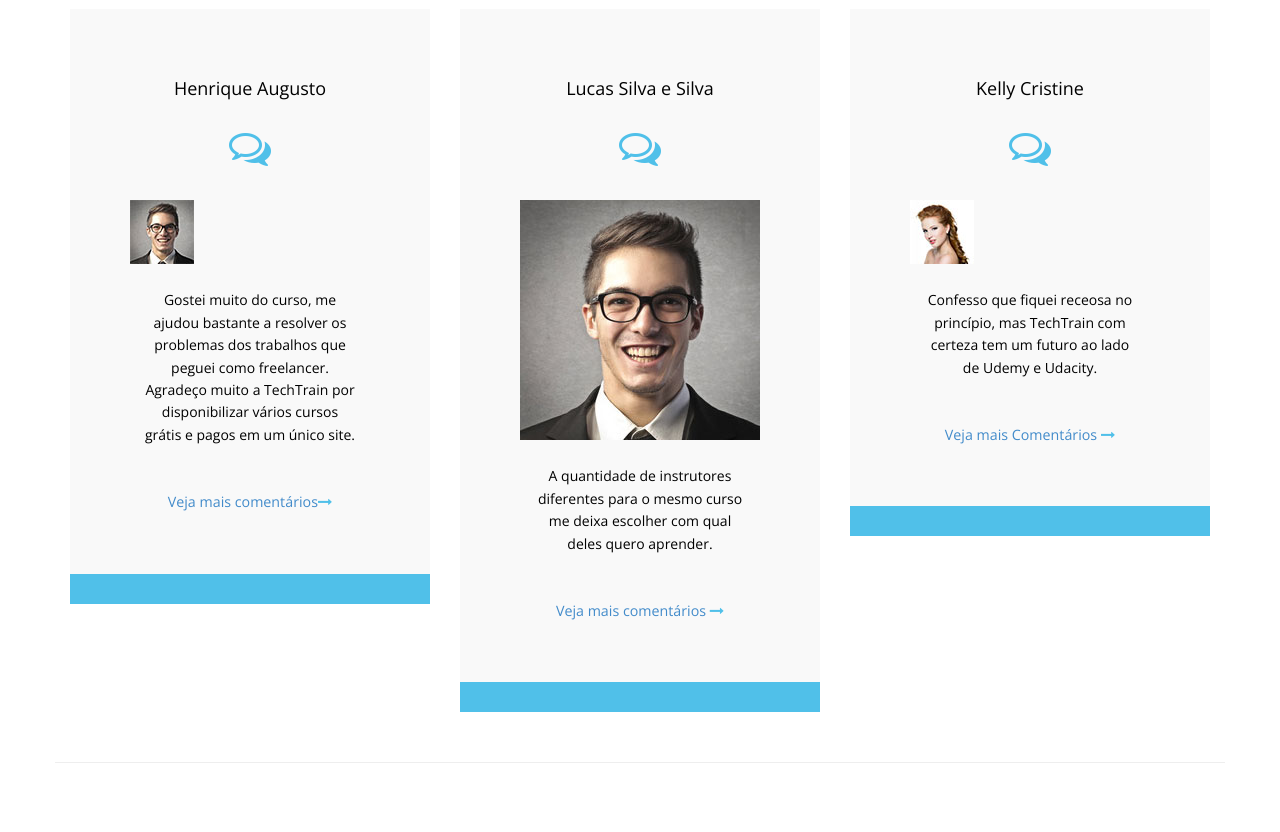
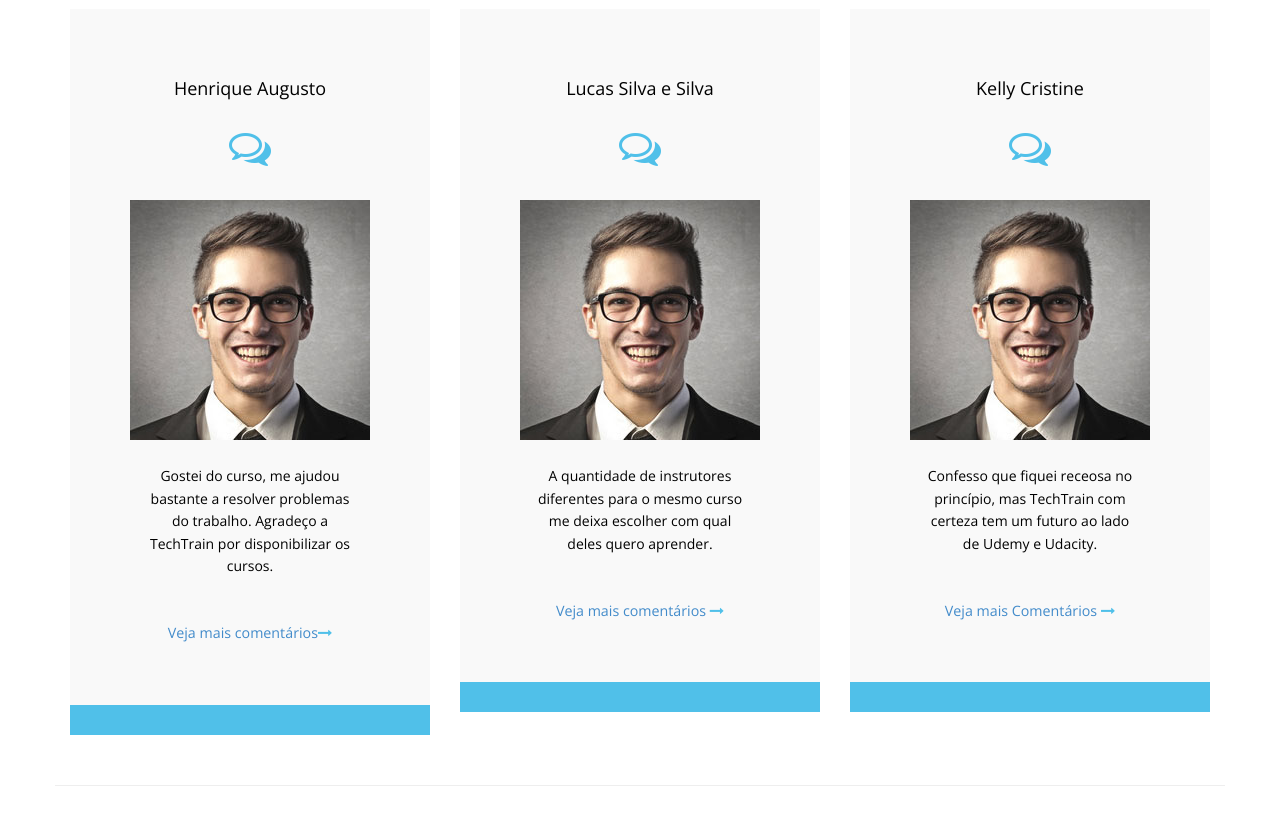
Before and after one commit to GabrielCoelho/TechTrain, a PHP site: page / in a window 1280 px wide. Shown: the part 3050-3882 px from the top of the page. Run offline with PHP 8.4, Linux system fonts and the light colour scheme.

Commit message:
little adjust

```diff
--- a/app/views/index.php
+++ b/app/views/index.php
@@ -283,10 +283,10 @@
 							<div class="icon">
 								<i class="fa fa-comments-o fa-3x"></i>
 							</div>
-							<img src="./public/images/a.jpg" alt="" class="img-responsive">
+							<img src="./public/images/13.jpg" alt="" class="img-responsive">
 							<p>
-                             Gostei muito do curso, me ajudou bastante a resolver os problemas dos trabalhos que peguei como freelancer.
-                             Agradeço muito a TechTrain por disponibilizar vários cursos grátis e pagos em um único site.
+                             Gostei do curso, me ajudou bastante a resolver problemas do trabalho.
+                             Agradeço a TechTrain por disponibilizar os cursos.
 							</p>
 							<div class="ficon">
 								<a href="" alt="">Veja mais comentários</a><i class="fa fa-long-arrow-right"></i>
@@ -318,7 +318,7 @@
 							<div class="icon">
 								<i class="fa fa-comments-o fa-3x"></i>
 							</div>
-							<img src="./public/images/c.jpg" alt="" class="img-responsive">
+							<img src="./public/images/13.jpg" alt="" class="img-responsive">
 							<p>
 							 Confesso que fiquei receosa no princípio, mas TechTrain com certeza tem um futuro ao lado de Udemy e Udacity.
 							</p>
```
